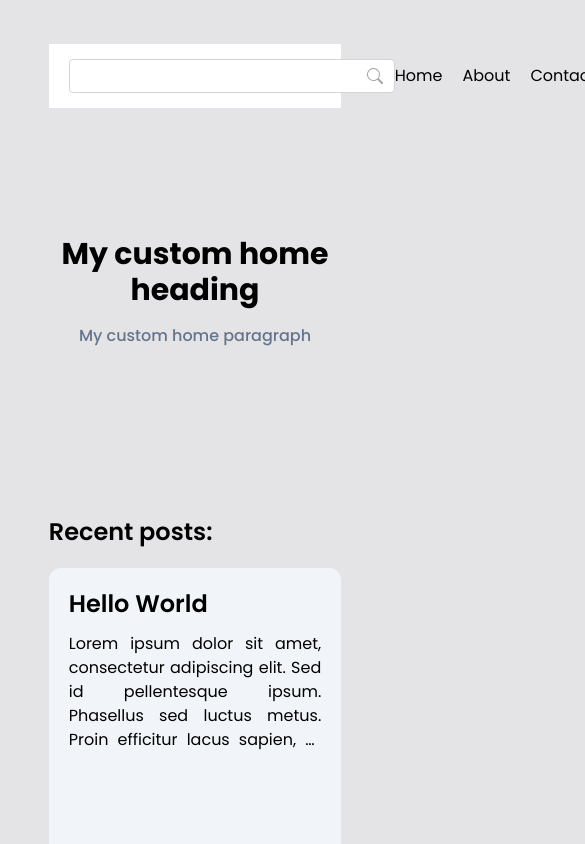
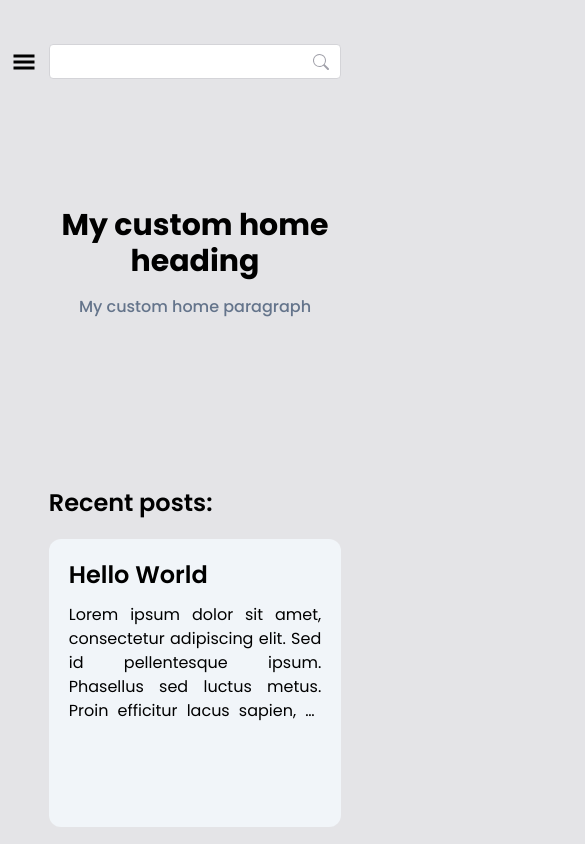
Before and after one commit to GreoN5/personal-blog, a Next.js app: page / in a window 390 px wide. Shown: the top 844 px of the page, 585 px wide, since content can reach past the window. Built offline with nearby package versions, Linux system fonts and the light colour scheme.

Commit message:
feat: make better responsive design on navigation

```diff
--- a/src/app/globals.css
+++ b/src/app/globals.css
@@ -1,4 +1,6 @@
 @tailwind base;
+@tailwind components;
+@tailwind utilities;
 
 h1 {
   @apply text-3xl;
--- a/src/components/Navigation/NavigationBar.tsx
+++ b/src/components/Navigation/NavigationBar.tsx
@@ -1,20 +1,33 @@
-import React, { FC } from 'react';
+'use client';
+
+import React, { FC, useState } from 'react';
 import Link from 'next/link';
-import { BsSearch } from 'react-icons/bs';
+import { GiHamburgerMenu } from 'react-icons/gi';
+import { MdClose } from 'react-icons/md';
+import SearchInput from './SearchInput';
 
 const NavigationBar: FC = () => {
+  const [isOpen, setIsOpen] = useState<boolean>(false);
+
   return (
-    <nav className="w-full h-16 bg-white flex justify-between items-center px-5">
-      <div className="relative">
-        <input
-          type="search"
-          className="border border-zinc-300 rounded focus:outline-none appearance-none p-1"
-        />
-        <div className="absolute top-0 right-0 h-full flex items-center px-3 hover:cursor-pointer">
-          <BsSearch className="icon" />
+    <nav className="w-full h-auto md:bg-white flex flex-col sm:flex-row justify-between items-center md:px-5 md:py-5">
+      <div className="flex items-center">
+        <div className="block absolute left-0 md:hidden">
+          <button
+            onClick={() => setIsOpen(!isOpen)}
+            className="flex items-center px-3 py-2 rounded text-black-500 hover:text-black-400"
+          >
+            <GiHamburgerMenu size={24} className={`fill-current ${isOpen ? 'hidden' : 'block'}`} />
+            <MdClose size={24} className={`fill-current ${isOpen ? 'block' : 'hidden'}`} />
+          </button>
         </div>
+        <SearchInput />
       </div>
-      <div className="flex flex-1 justify-end items-center">
+      <div
+        className={`w-full block flex-grow md:flex flex-1 md:justify-end ${
+          isOpen ? 'absolute flex flex-col mt-10 ml-4' : 'hidden'
+        }`}
+      >
         <Link href="/" className="mr-5">
           Home
         </Link>
--- /dev/null
+++ b/src/components/Navigation/SearchInput.tsx
@@ -0,0 +1,18 @@
+import React, { FC } from 'react';
+import { BsSearch } from 'react-icons/bs';
+
+const SearchInput: FC = () => {
+  return (
+    <div className="relative">
+      <input
+        type="search"
+        className="w-full h-full border border-zinc-300 rounded focus:outline-none appearance-none p-1"
+      />
+      <div className="absolute top-0 right-0 h-full flex items-center px-3 hover:cursor-pointer">
+        <BsSearch className="icon" />
+      </div>
+    </div>
+  );
+};
+
+export default SearchInput;
```
